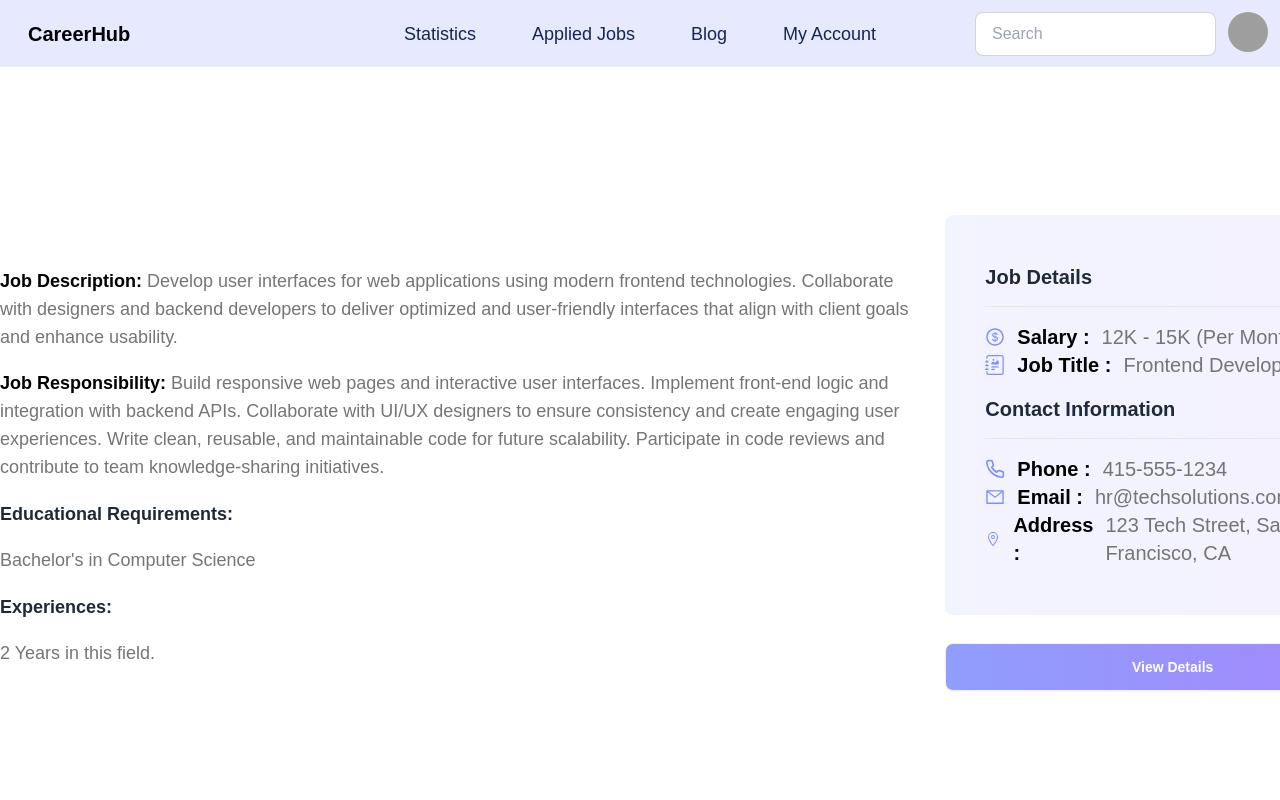
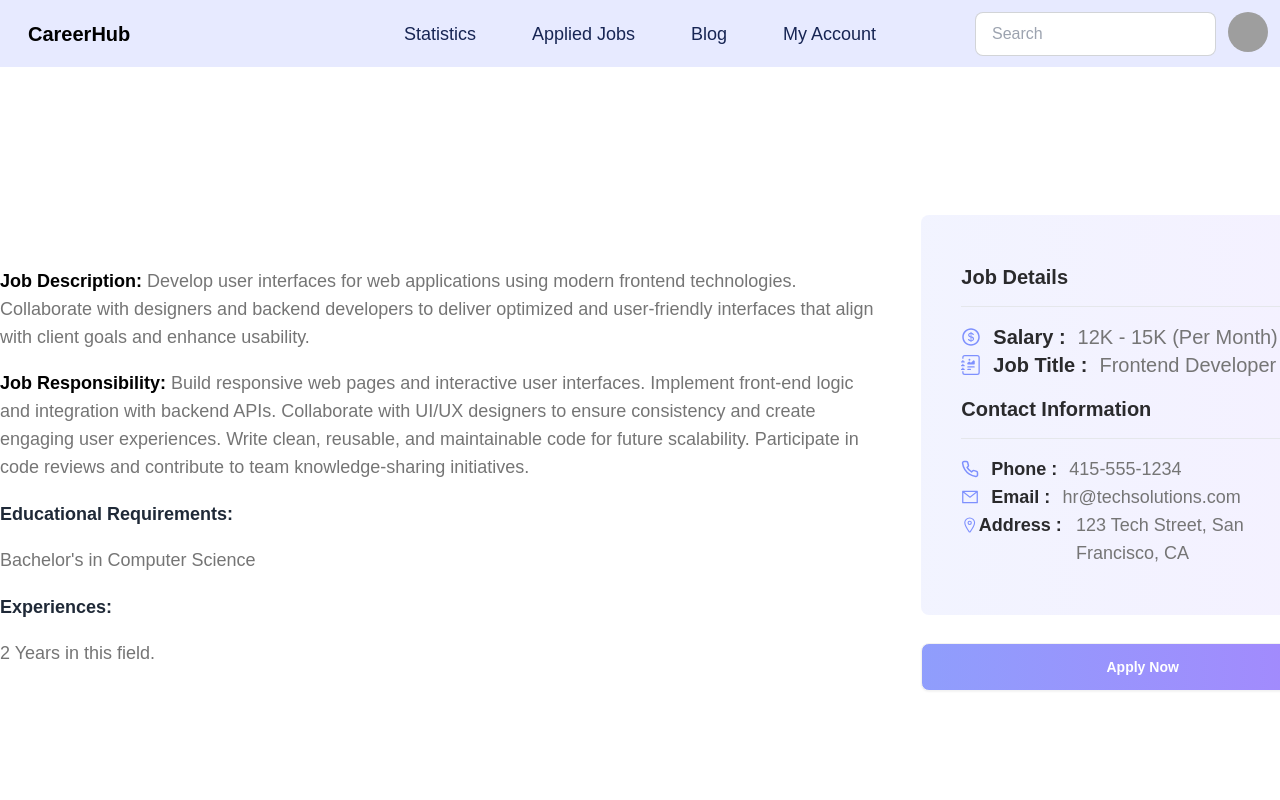
Before and after one commit to NadimMahmudRishan/job-hunter, a React (Vite) app: page /job/1 in a window 1280 px wide. Shown: the top 800 px of the page. Built offline with nearby package versions, Linux system fonts and the light colour scheme; grey boxes are pictures that could not be loaded.

Commit message:
Applyed Job stor in local storage and shown it complete.

```diff
--- a/package.json
+++ b/package.json
@@ -14,7 +14,8 @@
     "react": "^18.3.1",
     "react-dom": "^18.3.1",
     "react-icons": "^5.3.0",
-    "react-router-dom": "^6.27.0"
+    "react-router-dom": "^6.27.0",
+    "react-toastify": "^10.0.6"
   },
   "devDependencies": {
     "@eslint/js": "^9.13.0",
--- /dev/null
+++ b/src/Components/ApplyJobs/AJob.jsx
@@ -0,0 +1,52 @@
+import PropTypes from "prop-types";
+import { IoLocationOutline } from "react-icons/io5";
+import { AiOutlineDollar } from "react-icons/ai";
+import { Link } from "react-router-dom";
+const AJob = ({ job }) => {
+  const { id, logo, jobTitle, companyName, address, salaryRange, jobType } =
+    job;
+  return (
+    <div className="w-[1400px] flex mx-auto justify-between items-center border border-[#E8E8E8] rounded-lg shadow-md md:my-6 md:p-5">
+      <img className="w-60" src={logo} alt="" />
+      <div>
+        <h2 className="text-[#474747] text-2xl font-semibold">{jobTitle}</h2>
+        <h4 className="text-[#757575] font-light">{companyName}</h4>
+        <div className="text-sm font-bold my-3 flex gap-4">
+          <span className=" px-3 py-1 rounded-md border border-[#9873FF] text-transparent bg-clip-text bg-gradient-to-r from-[#7E90FE] to-[#9873FF]">
+            {jobType[0]}
+          </span>
+          <span className=" px-3 py-1 rounded-md border border-[#9873FF] border-[] text-transparent bg-clip-text bg-gradient-to-r from-[#7E90FE] to-[#9873FF]">
+            {jobType[1]}
+          </span>
+        </div>
+        <div className="flex md:flex-row flex-col gap-1 md:gap-5 text-[#757575] text-sm md:text-lg">
+          <span className="flex items-center gap-1">
+            <IoLocationOutline /> {address}
+          </span>
+          <span className="flex items-center gap-1">
+            <AiOutlineDollar /> {salaryRange[0]}K - {salaryRange[1]}K
+          </span>
+        </div>
+      </div>
+      <Link to={`/job/${id}`}>
+        <button className="btn bg-gradient-to-r from-[#7e8ffed9] to-[#9873ffd8] text-white mt-2 md:mt-0">
+          View Details
+        </button>
+      </Link>
+    </div>
+  );
+};
+
+export default AJob;
+
+AJob.propTypes = {
+  job: PropTypes.shape({
+    id: PropTypes.string.isRequired,
+    logo: PropTypes.string.isRequired,
+    jobTitle: PropTypes.string.isRequired,
+    companyName: PropTypes.string.isRequired,
+    address: PropTypes.string.isRequired,
+    salaryRange: PropTypes.arrayOf(PropTypes.number).isRequired,
+    jobType: PropTypes.arrayOf(PropTypes.string).isRequired,
+  }).isRequired,
+};
--- a/src/Components/ApplyJobs/ApplyJobs.jsx
+++ b/src/Components/ApplyJobs/ApplyJobs.jsx
@@ -1,10 +1,28 @@
+import { useEffect, useState } from "react";
+import { useLoaderData } from "react-router-dom";
+import { getStorJobApplication } from "../../Utility/localStorage";
+import AJob from "./AJob";
 
 const ApplyJobs = () => {
-    return (
-        <div>
-            Apply
-        </div>
-    );
+  const jobs = useLoaderData();
+  const [jobApplied, setJobApplied] = useState([]);
+  useEffect(() => {
+    const storedJobsId = getStorJobApplication();
+    if (storedJobsId.length > 0) {
+      const appliedJobs = jobs.filter((job) => storedJobsId.includes(job.id));
+      setJobApplied(appliedJobs);
+    }
+  }, []);
+  return (
+    <div>
+      <h2 className="text-center text-[#1A1919] text-3xl font-bold md:my-6">Applyed jobs</h2>
+      <div className="flex flex-col">
+        {jobApplied.map((job) => (
+          <AJob key={job.id} job={job}></AJob>
+        ))}
+      </div>
+    </div>
+  );
 };
 
 export default ApplyJobs;
--- a/src/Components/JobDetails/JobDetails.jsx
+++ b/src/Components/JobDetails/JobDetails.jsx
@@ -4,11 +4,14 @@ import { BsJournalRichtext } from "react-icons/bs";
 import { FiPhone } from "react-icons/fi";
 import { AiOutlineMail } from "react-icons/ai";
 import { IoLocationOutline } from "react-icons/io5";
-
+import { ToastContainer, toast } from "react-toastify";
+import "react-toastify/dist/ReactToastify.css";
+import { saveJobApplication } from "../../Utility/localStorage";
 const JobDetails = () => {
   const jobs = useLoaderData();
   const { id } = useParams();
-  const job = jobs.find((job) => job.id == id);
+  const idInt = parseInt(id);
+  const job = jobs.find((job) => job.id == idInt);
   const {
     phone,
     email,
@@ -20,6 +23,11 @@ const JobDetails = () => {
     experience,
     jobTitle,
   } = job;
+  const handelApplied = () =>{
+    toast("You are Applied Successfully.");
+    saveJobApplication(idInt);
+  }
+
   return (
     <div>
       <div className="flex flex-col md:flex-row md:w-[1400px] md:mx-auto md:gap-9 md:h-[800px] justify-center items-center  mx-5">
@@ -45,46 +53,61 @@ const JobDetails = () => {
         {/* Right side */}
         <div className="md:w-1/3">
           <div className="w-full  md:h-[400px] h-72 bg-gradient-to-r from-[#7E90FE1A] to-[#9873FF1A] md:p-10 rounded-lg flex flex-col justify-around p-5">
-            <h3 className="font-bold text-lg md:text-xl">Job Details</h3>
+            <h3 className="font-bold text-lg md:text-xl text-[#000000d3]">
+              Job Details
+            </h3>
             <hr />
             <div className=" text-sm md:text-xl">
               <p className="text-[#757575] flex items-center gap-3">
                 <AiOutlineDollarCircle className="text-[#7E90FE]" />
-                <span className="font-semibold text-black">Salary : </span>
+                <span className="font-semibold text-[#000000d3]">
+                  Salary :{" "}
+                </span>
                 {salaryRange[0]}K - {salaryRange[1]}K (Per Month)
               </p>
               <p className="text-[#757575] flex items-center gap-3">
                 <BsJournalRichtext className="text-[#7E90FE]" />
-                <span className="font-semibold text-black">Job Title : </span>
+                <span className="font-semibold text-[#000000d3]">
+                  Job Title :{" "}
+                </span>
                 {jobTitle}
               </p>
             </div>
-            <h3 className="font-bold text-lg md:text-xl">
+            <h3 className="font-bold text-lg md:text-xl text-[#000000d3]">
               Contact Information
             </h3>
             <hr />
-            <div className=" text-sm md:text-xl">
+            <div className=" text-sm md:text-lg">
               <p className="text-[#757575] flex items-center gap-3">
                 <FiPhone className="text-[#7E90FE]" />
-                <span className="font-semibold text-black">Phone : </span>
+                <span className="font-semibold text-[#000000d3]">Phone : </span>
                 {phone}
               </p>
               <p className="text-[#757575] flex items-center gap-3">
                 <AiOutlineMail className="text-[#7E90FE]" />
-                <span className="font-semibold text-black">Email : </span>
+                <span className="font-semibold text-[#000000d3]">Email : </span>
                 {email}
               </p>
-              <p className="text-[#757575] flex items-center gap-3">
-                <IoLocationOutline className="text-[#7E90FE]" />
-                <span className="font-semibold text-black">Address : </span>
-                {address}
-              </p>
+
+              <div className=" flex items-start">
+                <IoLocationOutline className="text-[#7E90FE] text-xl md:mt-1" />
+                  <p className="font-semibold text-[#000000d3] md:w-28">
+                    Address :{" "}
+                  </p>
+                <p className="text-[#757575] gap-3 text-start">
+                  {address}
+                </p>
+              </div>
             </div>
           </div>
-          <button className="btn bg-gradient-to-r from-[#7e8ffed9] to-[#9873ffd8] text-white mt-2 my-4 md:my-7 w-full">
-            View Details
+          <button
+            onClick={handelApplied}
+            className="btn bg-gradient-to-r from-[#7e8ffed9] to-[#9873ffd8] text-white mt-2 my-4 md:my-7 w-full"
+          >
+            Apply Now
           </button>
         </div>
+        <ToastContainer />
       </div>
     </div>
   );
--- a/src/Components/Navbar/Navbar.jsx
+++ b/src/Components/Navbar/Navbar.jsx
@@ -24,7 +24,7 @@ const Navbar = () => {
           <div tabIndex={0} role="button" className="btn btn-ghost lg:hidden">
             <svg
               xmlns="http://www.w3.org/2000/svg"
-              className="h-5 w-5 text-white"
+              className="h-5 w-5 text-blue-950"
               fill="none"
               viewBox="0 0 24 24"
               stroke="currentColor"
--- a/src/Components/Root/Root.jsx
+++ b/src/Components/Root/Root.jsx
@@ -1,7 +1,6 @@
 import { Outlet } from "react-router-dom";
 import Footer from "../Footer/Footer";
 import Navbar from "../Navbar/Navbar";
-
 const Root = () => {
     return (
       <div>
--- a/src/Components/Statistics/Statistics.jsx
+++ b/src/Components/Statistics/Statistics.jsx
@@ -1,6 +1,6 @@
 import FeaturedJobs from "../FeaturedJobs/FeaturedJobs";
+import JobCategory from "../JobCategory/JobCategory";
 import Hero from "../Hero/Hero";
-import JobCategory from "../JobCategory/JobCategory";
 const Statistics = () => {
   return (
     <div>
--- /dev/null
+++ b/src/Utility/localStorage.js
@@ -0,0 +1,18 @@
+const getStorJobApplication = () =>{
+    const storJobApplication = localStorage.getItem("job-applications");
+    if(storJobApplication){
+        return JSON.parse(storJobApplication);
+    }
+    return [];
+}
+
+const saveJobApplication = id =>{
+    const storedJobApplications = getStorJobApplication();
+    const exist = storedJobApplications.find(jobId => jobId ===id);
+    if(!exist){
+        storedJobApplications.push(id);
+        localStorage.setItem('job-applications', JSON.stringify(storedJobApplications));
+    }
+}
+
+export {getStorJobApplication, saveJobApplication}
--- a/src/main.jsx
+++ b/src/main.jsx
@@ -14,19 +14,20 @@ const router = createBrowserRouter([
 
     children: [
       {
-        path: "/applyJobs",
+        path: "/appliedJobs",
+        loader: () => fetch("/public/featuredJobs.json"),
         element: <ApplyJobs></ApplyJobs>,
       },
       {
         path: "/statistics",
-        loader: () => fetch('/public/jobCategories.json'),
+        loader: () => fetch("/public/jobCategories.json"),
         element: <Statistics></Statistics>,
       },
       {
         path: "/job/:id",
-        loader:()=>fetch("/public/featuredJobs.json"),
-        element: <JobDetails></JobDetails>
-      }
+        loader: () => fetch("/public/featuredJobs.json"),
+        element: <JobDetails></JobDetails>,
+      },
     ],
   },
 ]);
```
Also changed, not shown: 1 other file (tests, documents, lock files or other folders).
